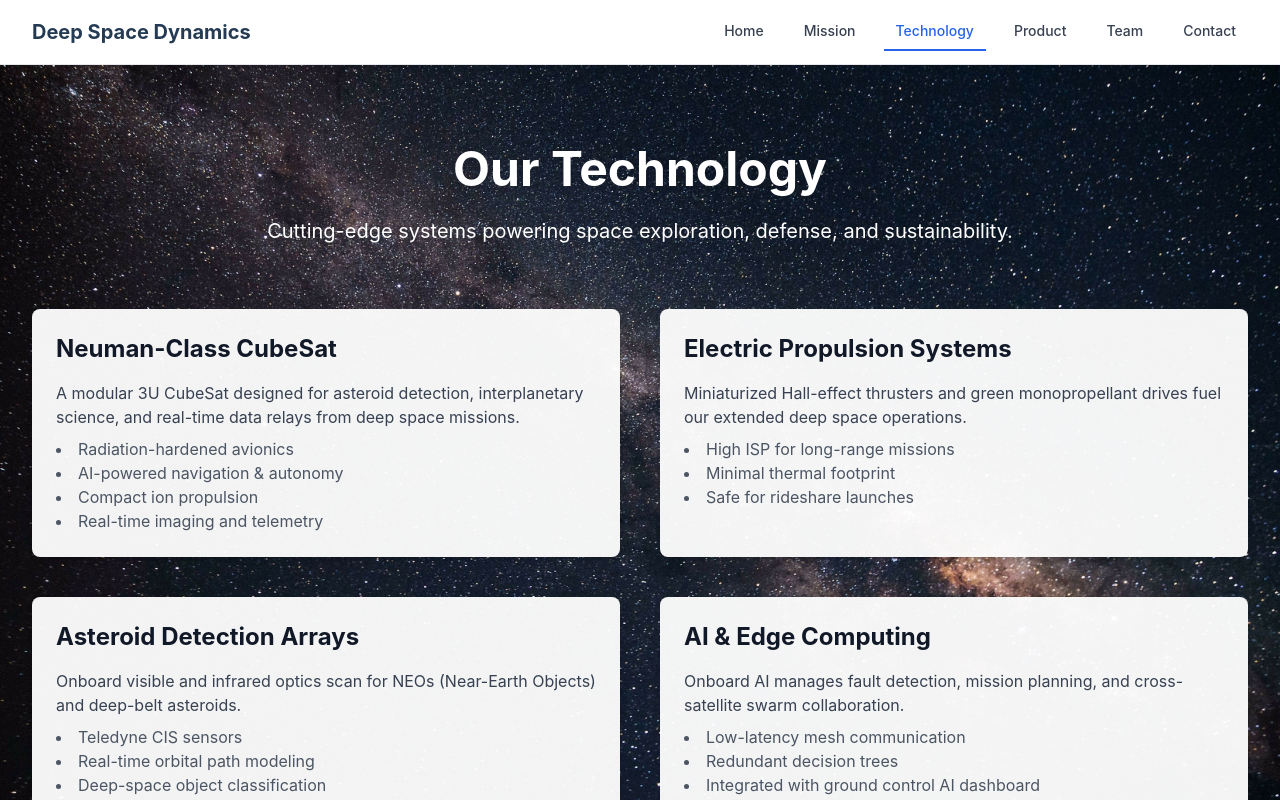
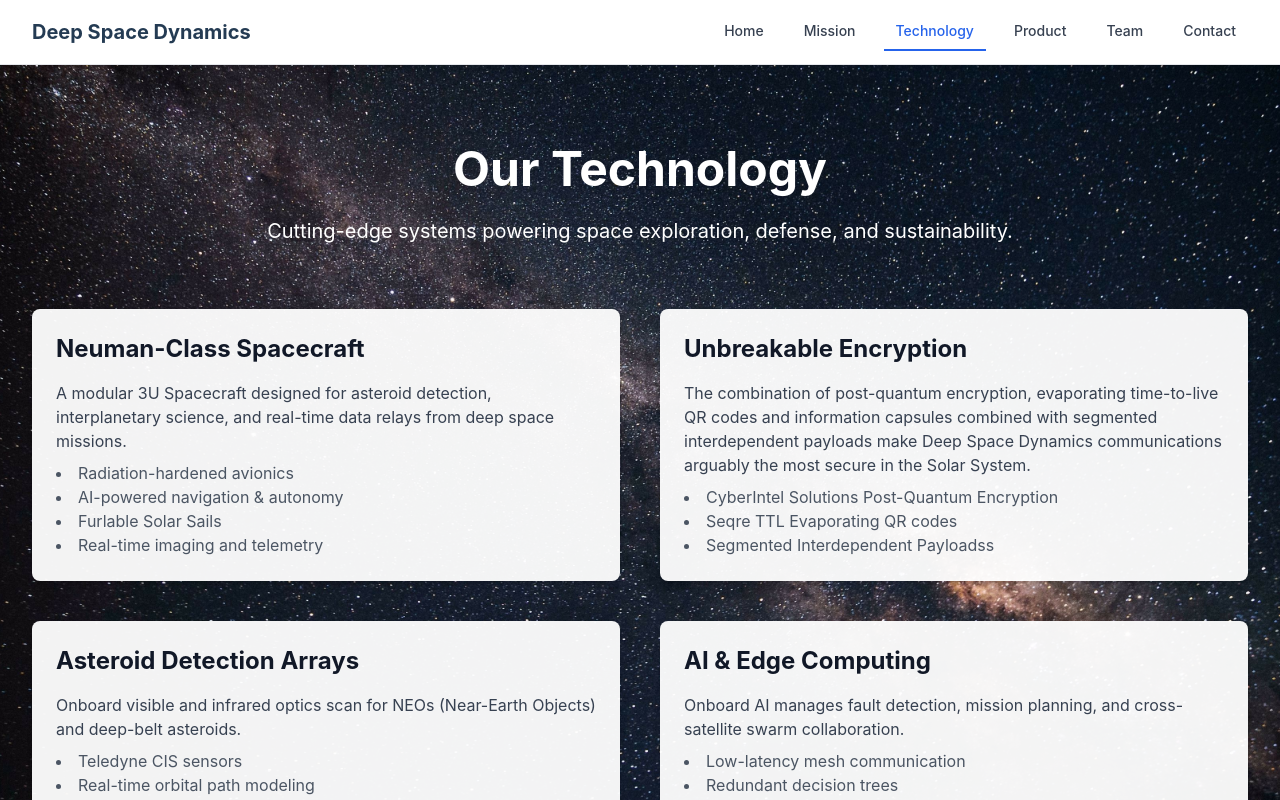
Before and after one commit to tommytoyou/deep-space-dynamics, a React (Create React App) app: page /technology in a window 1280 px wide. Shown: the top 800 px of the page. Built offline with nearby package versions, Linux system fonts and the light colour scheme; the HTML template or start-up script is replaced by a standard one.

Commit message:
Updated Technology page content and layout

```diff
--- a/src/pages/Technology.jsx
+++ b/src/pages/Technology.jsx
@@ -22,28 +22,28 @@ const Technology = () => {
           <div className="grid md:grid-cols-2 gap-10">
             {/* Neuman CubeSat */}
             <div className="bg-white bg-opacity-95 rounded-lg shadow-md p-6">
-              <h2 className="text-2xl font-bold text-gray-900 mb-4">Neuman-Class CubeSat</h2>
+              <h2 className="text-2xl font-bold text-gray-900 mb-4">Neuman-Class Spacecraft</h2>
               <p className="text-gray-700 mb-2">
-                A modular 3U CubeSat designed for asteroid detection, interplanetary science, and real-time data relays from deep space missions.
+                A modular 3U Spacecraft designed for asteroid detection, interplanetary science, and real-time data relays from deep space missions.
               </p>
               <ul className="list-disc list-inside text-gray-600">
                 <li>Radiation-hardened avionics</li>
                 <li>AI-powered navigation & autonomy</li>
-                <li>Compact ion propulsion</li>
+                <li>Furlable Solar Sails</li>
                 <li>Real-time imaging and telemetry</li>
               </ul>
             </div>
 
             {/* Propulsion */}
             <div className="bg-white bg-opacity-95 rounded-lg shadow-md p-6">
-              <h2 className="text-2xl font-bold text-gray-900 mb-4">Electric Propulsion Systems</h2>
+              <h2 className="text-2xl font-bold text-gray-900 mb-4">Unbreakable Encryption</h2>
               <p className="text-gray-700 mb-2">
-                Miniaturized Hall-effect thrusters and green monopropellant drives fuel our extended deep space operations.
+               The combination of post-quantum encryption, evaporating time-to-live QR codes and information capsules combined with segmented interdependent payloads make Deep Space Dynamics communications arguably the most secure in the Solar System.
               </p>
               <ul className="list-disc list-inside text-gray-600">
-                <li>High ISP for long-range missions</li>
-                <li>Minimal thermal footprint</li>
-                <li>Safe for rideshare launches</li>
+                <li>CyberIntel Solutions Post-Quantum Encryption</li>
+                <li>Seqre TTL Evaporating QR codes</li>
+                <li>Segmented Interdependent Payloadss</li>
               </ul>
             </div>
 
```
